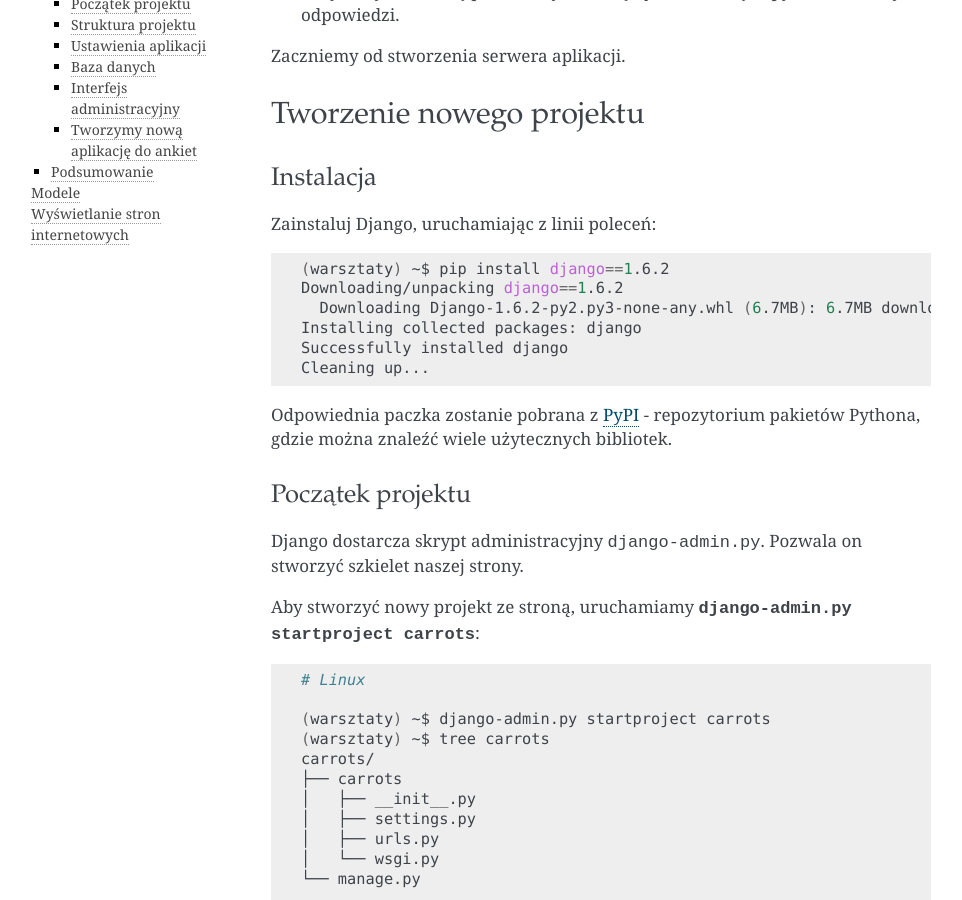
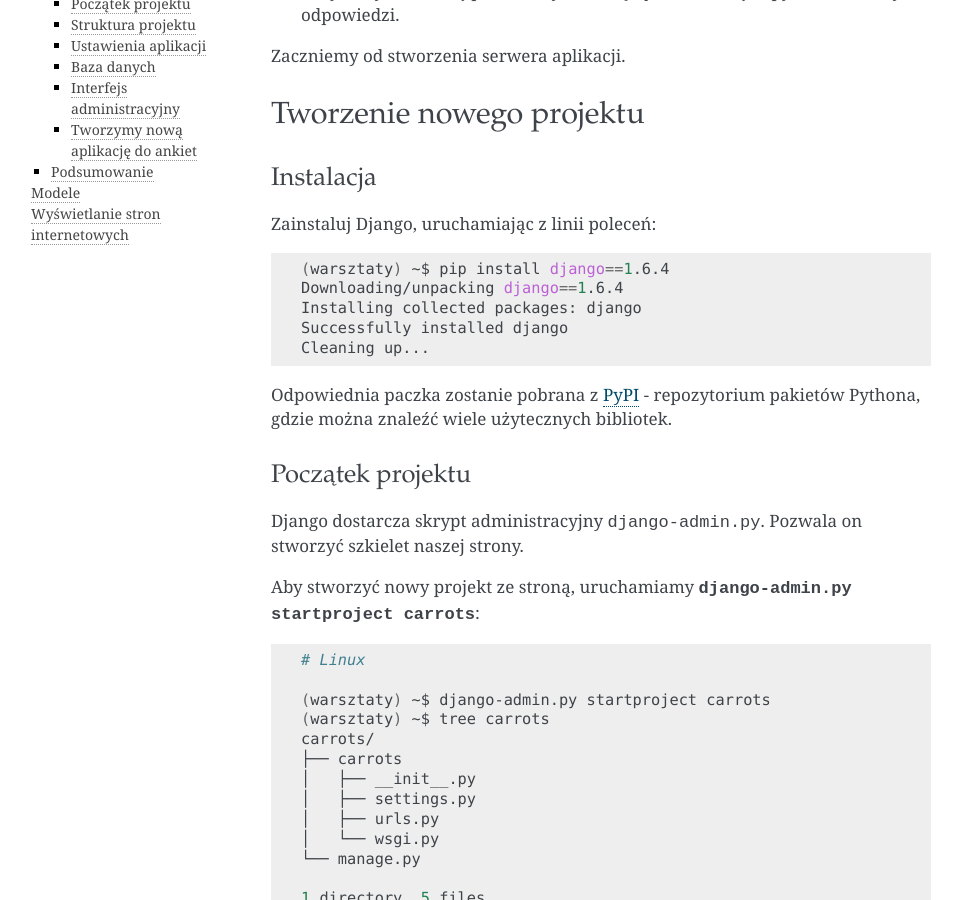
Before and after one commit to ggcarrots/django-carrots, a Sphinx documentation site: the page built from source/django_in_action.rst, in a window 1280 px wide and 900 px high, scrolled down 407 px. Shown: the whole window, without its empty margins (149-1111 px from the left). Built offline with Sphinx 7.4.7, drawn with Linux system fonts in a browser that asks for light colours; formulas are drawn with MathJax 3.

Commit message:
Updated Django version to 1.6.4

```diff
--- a/source/django_in_action.rst
+++ b/source/django_in_action.rst
@@ -29,9 +29,8 @@ Zainstaluj Django, uruchamiając z linii poleceń:
 
 .. code-block:: sh
 
-   (warsztaty) ~$ pip install django==1.6.2
-   Downloading/unpacking django==1.6.2
-     Downloading Django-1.6.2-py2.py3-none-any.whl (6.7MB): 6.7MB downloaded
+   (warsztaty) ~$ pip install django==1.6.4
+   Downloading/unpacking django==1.6.4
    Installing collected packages: django
    Successfully installed django
    Cleaning up...
@@ -197,7 +196,7 @@ Uruchom serwer wpisując :django:django-admin:`python manage.py runserver <djang
 
    0 errors found
    April 19, 2013 - 20:14:37
-   Django version 1.6.2, using settings 'carrots.settings'
+   Django version 1.6.4, using settings 'carrots.settings'
    Development server is running at http://127.0.0.1:8000/
    Quit the server with CTRL-BREAK.
 
@@ -270,7 +269,7 @@ Instalacja Django:
 
 .. code-block:: sh
 
-   (warsztaty) ~$ pip install django==1.6.2
+   (warsztaty) ~$ pip install django==1.6.4
 
 Tworzenie katalogu projektu:
 
```
